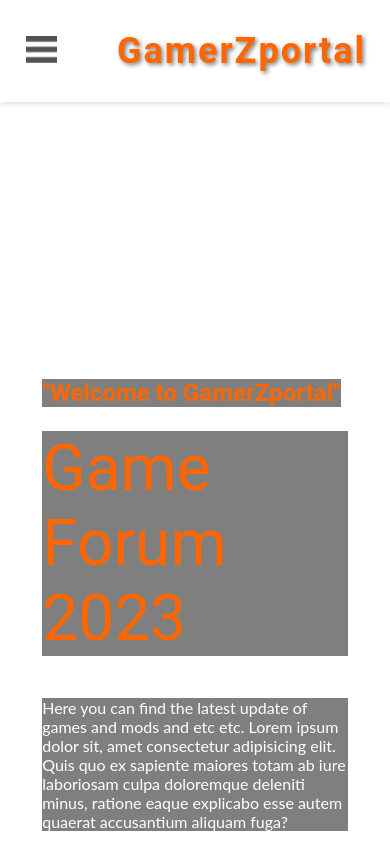
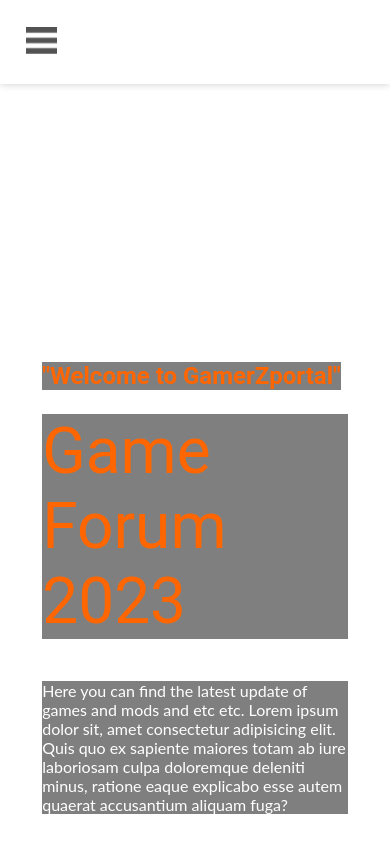
Before and after one commit to Rafiduzzaman/Game-Portal-Site, a website: page Home/Home.html in a window 390 px wide. Drawn offline with Linux system fonts and the light colour scheme.

Commit message:
removed logo from mobile version

```diff
--- a/About/About_style.css
+++ b/About/About_style.css
@@ -49,6 +49,7 @@ body {
     display: flex;
     align-items: center;
     width: 100%;
+    height: 10vh;
     background-color: #fff;
     justify-content: space-between;
     box-shadow: 0 0 8px 0 rgba(0, 0, 0, 0.2);
@@ -99,11 +100,13 @@ body {
   }
 
   .cool-heading {
-    font-family: "Roboto", sans-serif;
+    display: none;
+
+    /* font-family: "Roboto", sans-serif;
     font-size: 36px;
     color: #f60;
     letter-spacing: 2px;
-    text-shadow: 2px 2px 4px rgba(0, 0, 0, 0.5);
+    text-shadow: 2px 2px 4px rgba(0, 0, 0, 0.5); */
   }
 
   nav img {
--- a/Home/Home_style.css
+++ b/Home/Home_style.css
@@ -42,6 +42,7 @@ body {
     display: flex;
     align-items: center;
     width: 100%;
+    height: 10vh;
     background-color: #fff;
     justify-content: space-between;
     box-shadow: 0 0 8px 0 rgba(0, 0, 0, 0.2);
@@ -92,11 +93,13 @@ body {
   }
 
   .cool-heading {
-    font-family: "Roboto", sans-serif;
+    display: none;
+
+    /* font-family: "Roboto", sans-serif;
     font-size: 36px;
     color: #f60;
     letter-spacing: 2px;
-    text-shadow: 2px 2px 4px rgba(0, 0, 0, 0.5);
+    text-shadow: 2px 2px 4px rgba(0, 0, 0, 0.5); */
   }
 
   nav img {
```
